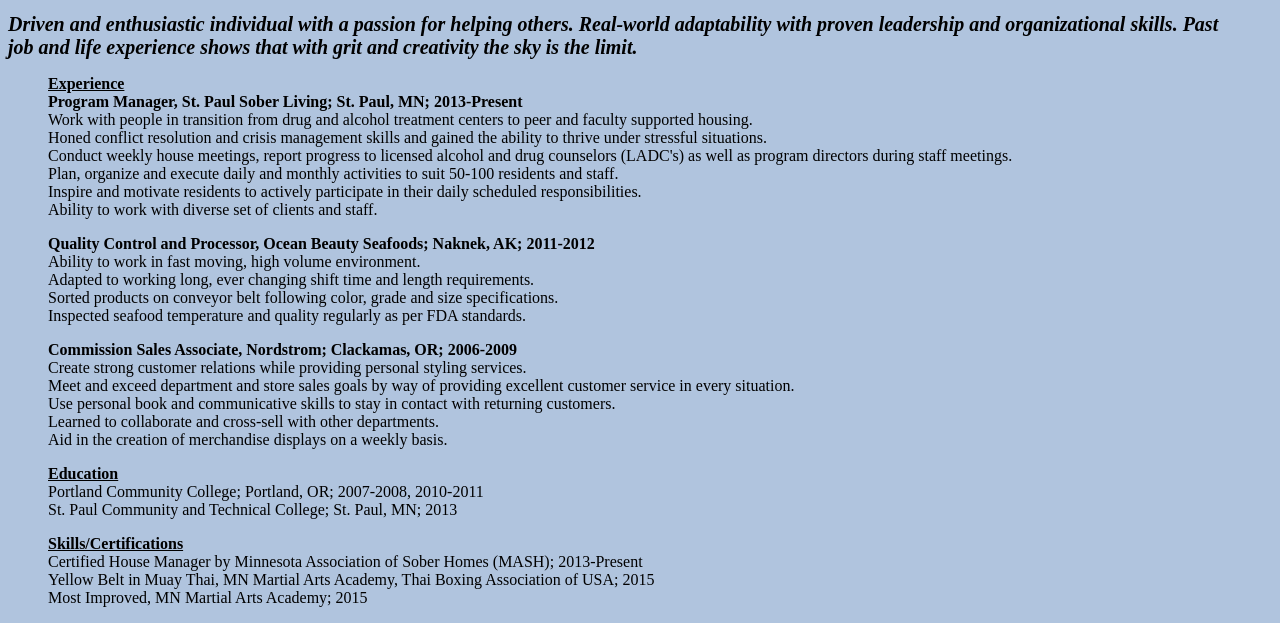
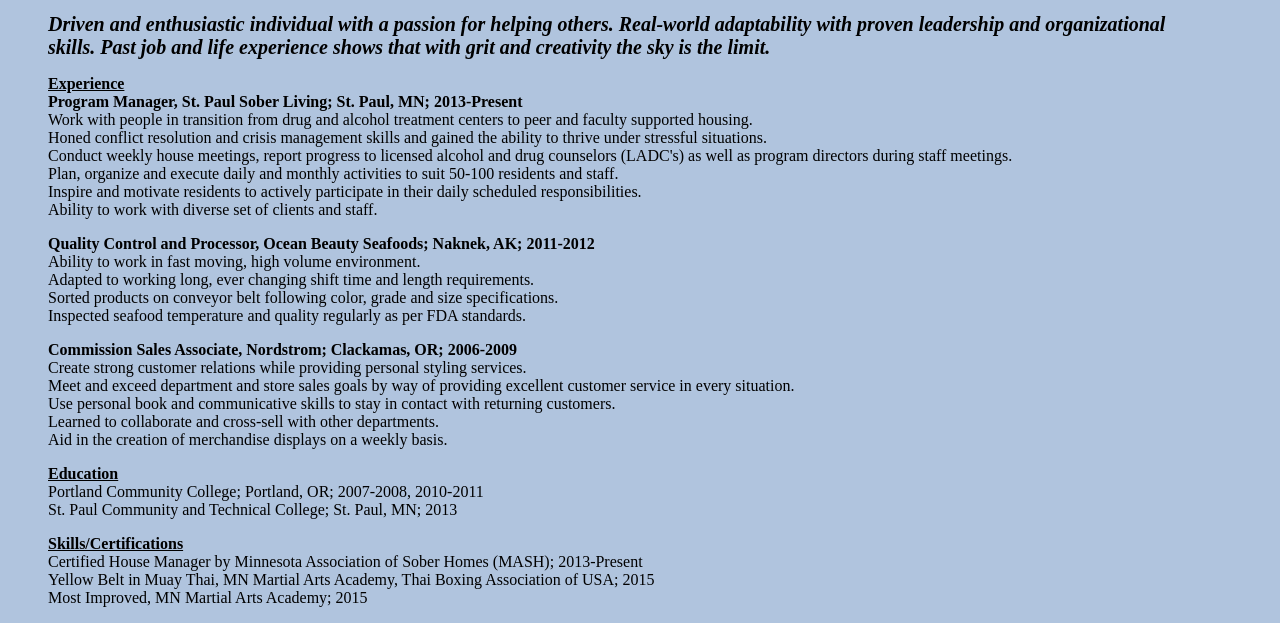
Before and after one commit to kyracrow/Resume-Challenge, a plain HTML site: page index.html in a window 1280 px wide. Shown: the part 179-802 px from the top of the page. Drawn offline with Linux system fonts and the light colour scheme.

Commit message:
Update stylesheet.css

```diff
--- a/stylesheet.css
+++ b/stylesheet.css
@@ -31,7 +31,7 @@ h3{
 h4 {
 	text-decoration: italic;
 	font-size:20px;
-	margin: 0 30px 0 0;
+	margin: 0 80px 0 40px;
 .wrapper {
         border: 1px dashed #ddd;
 	box-shadow: 0 0 0 3px #fff, 0 0 0 5px #ddd, 0 0 0 10px #fff, 0 0 2px 10px #eee;
```
